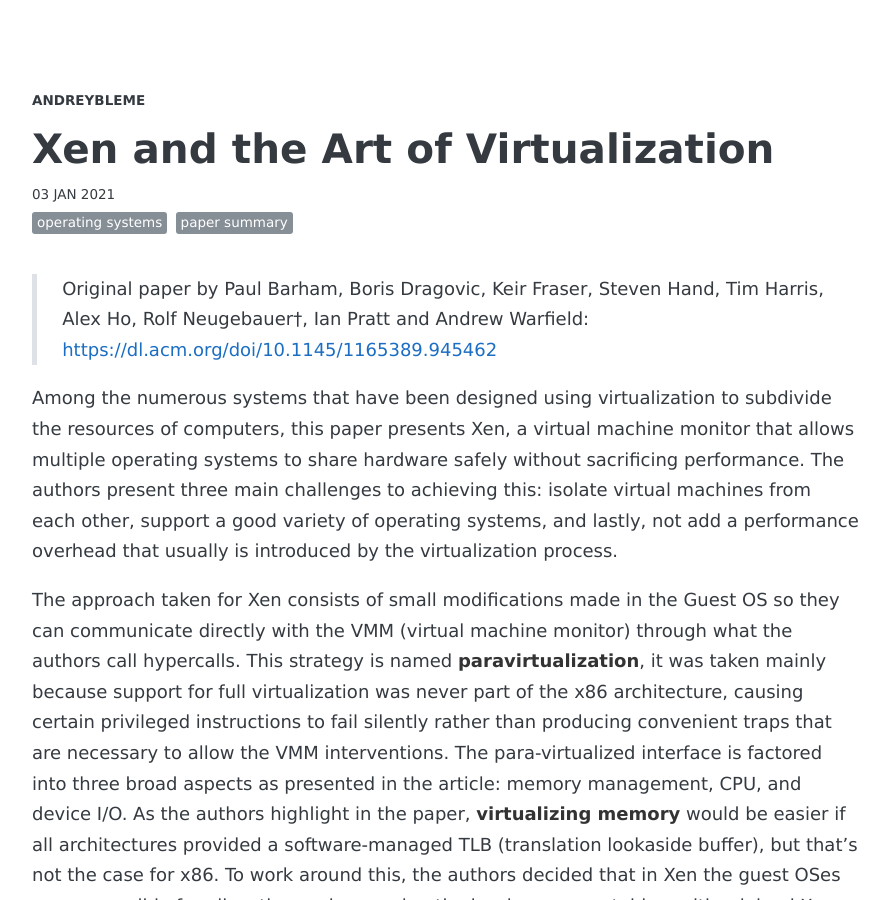
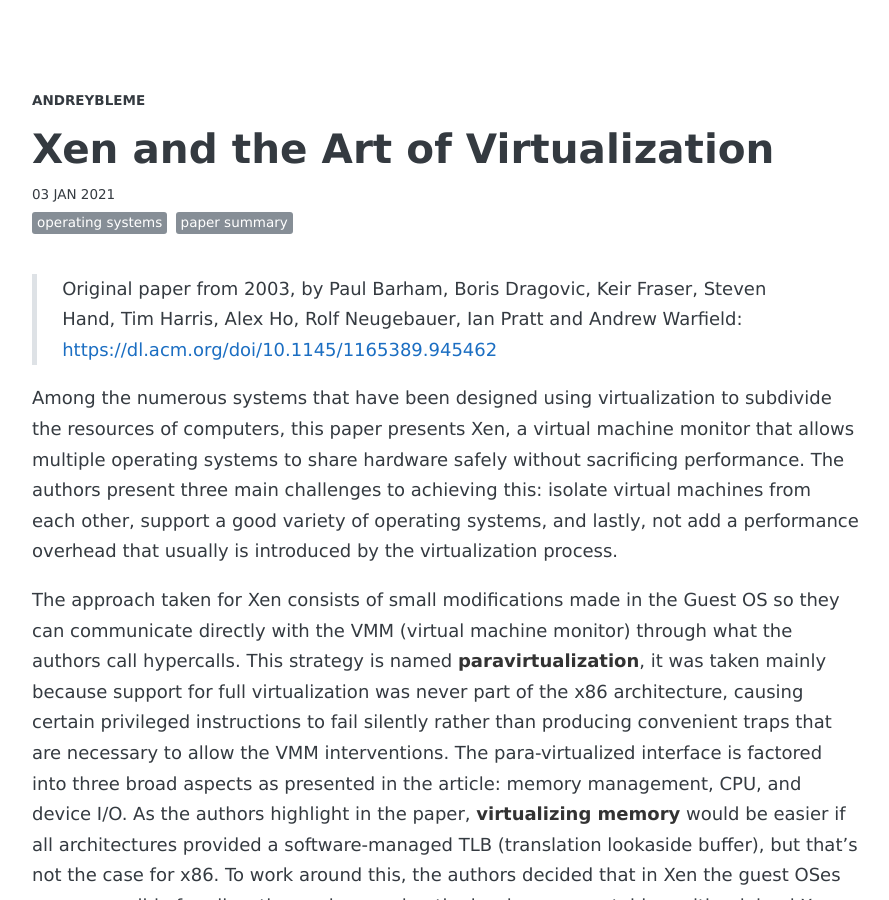
Before and after one commit to andreybleme/andreybleme.github.io, a Jekyll site: the page built from _posts/2021-01-03-xen-and-the-art-of-virtualization-summary.markdown, in a window 1280 px wide and 900 px high. Shown: the whole window, without its empty margins (194-1083 px from the left). Built offline with Jekyll 4.4.1, drawn with Linux system fonts in a browser that asks for light colours; nearby versions of some CDN libraries; some web fonts are replaced; comment, search, counter and statistics services are not loaded.

Commit message:
New post: Summary of the paper Xen and the Art of Virtualization

```diff
--- a/_posts/2021-01-03-xen-and-the-art-of-virtualization-summary.markdown
+++ b/_posts/2021-01-03-xen-and-the-art-of-virtualization-summary.markdown
@@ -8,7 +8,7 @@ comments: true
 share: true
 ---
 
-> Original paper by Paul Barham, Boris Dragovic, Keir Fraser, Steven Hand, Tim Harris, Alex Ho, Rolf Neugebauer†, Ian Pratt and Andrew Warfield: [https://dl.acm.org/doi/10.1145/1165389.945462](https://dl.acm.org/doi/10.1145/1165389.945462)
+> Original paper from 2003, by Paul Barham, Boris Dragovic, Keir Fraser, Steven Hand, Tim Harris, Alex Ho, Rolf Neugebauer, Ian Pratt and Andrew Warfield: [https://dl.acm.org/doi/10.1145/1165389.945462](https://dl.acm.org/doi/10.1145/1165389.945462)
 
 Among the numerous systems that have been designed using virtualization to subdivide the resources of computers, this paper presents Xen, a virtual machine monitor that allows multiple operating systems to share hardware safely without sacrificing performance. The authors present three main challenges to achieving this: isolate virtual machines from each other, support a good variety of operating systems, and lastly, not add a performance overhead that usually is introduced by the virtualization process.
 
```
